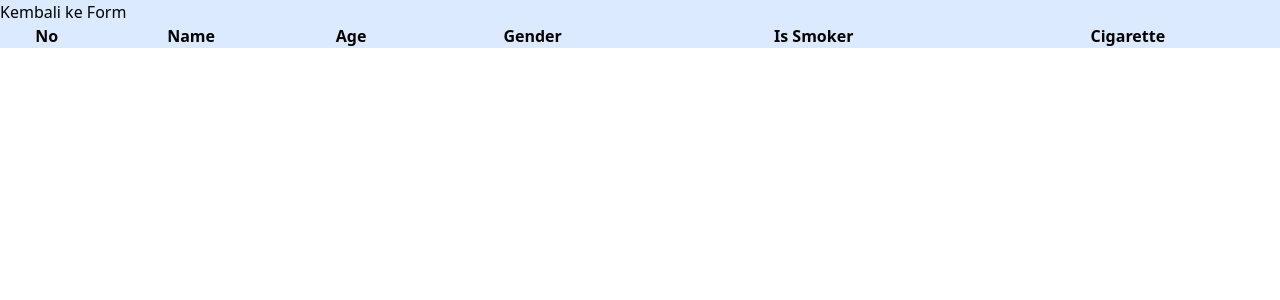
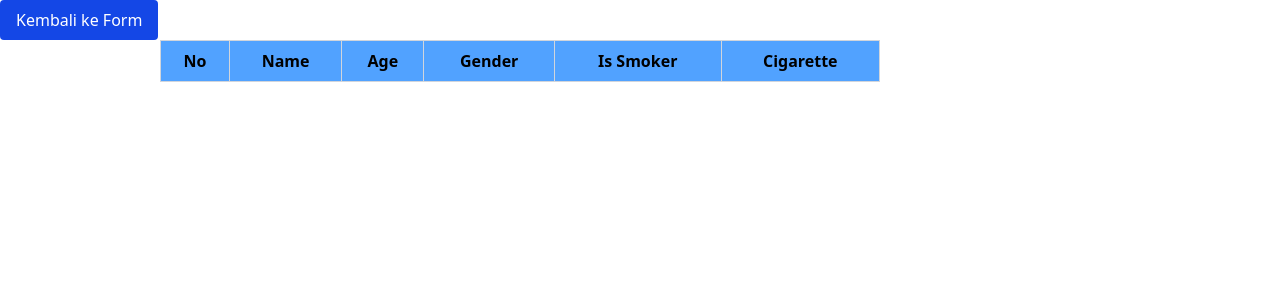
Before and after one commit to Arif14377/koda-b6-react5, a React (Vite) app: page /submission in a window 1280 px wide. Shown: the top 300 px of the page. Built offline with nearby package versions, Linux system fonts and the light colour scheme.

Commit message:
feat: add property and styling submission page

```diff
--- a/src/pages/FormPage.jsx
+++ b/src/pages/FormPage.jsx
@@ -19,6 +19,9 @@ function FormPage(props) {
     defaultValues: {
         name: "",
         age: "",
+        gender: "",
+        isSmoker: "",
+        cigarette: []
     }
   })
 
--- a/src/pages/Submission.jsx
+++ b/src/pages/Submission.jsx
@@ -3,12 +3,12 @@ import { Link } from 'react-router-dom'
 function Submsission(props){
     const {submitHistory} = props
     return (
-        <div>
-            <Link to="/">Kembali ke Form</Link>
-            <div className='flex flex-col'>
-                <table>
+        <div className='flex flex-col h-full bg-white justify-center'>
+            <Link to="/" className='px-4 py-2 bg-blue-700 text-white w-fit rounded'>Kembali ke Form</Link>
+            <div className='flex flex-col mx-auto w-3/4'>
+                <table className='w-3/4'>
                     <thead>
-                    <tr>
+                    <tr className='text-center [&>th]:border [&>th]:border-gray-300 [&>th]:p-2 bg-blue-400'>
                         <th>No</th>
                         <th>Name</th>
                         <th>Age</th>
@@ -20,7 +20,7 @@ function Submsission(props){
                     <tbody>
                     {
                         submitHistory.map((s, index) => (
-                        <tr key={index} className='text-center'>
+                        <tr key={index} className='text-center [&>td]:border [&>td]:border-gray-300 [&>td]:p-2'>
                             <td>{index + 1}</td>
                             <td>{s.name}</td>
                             <td>{s.age}</td>
```
